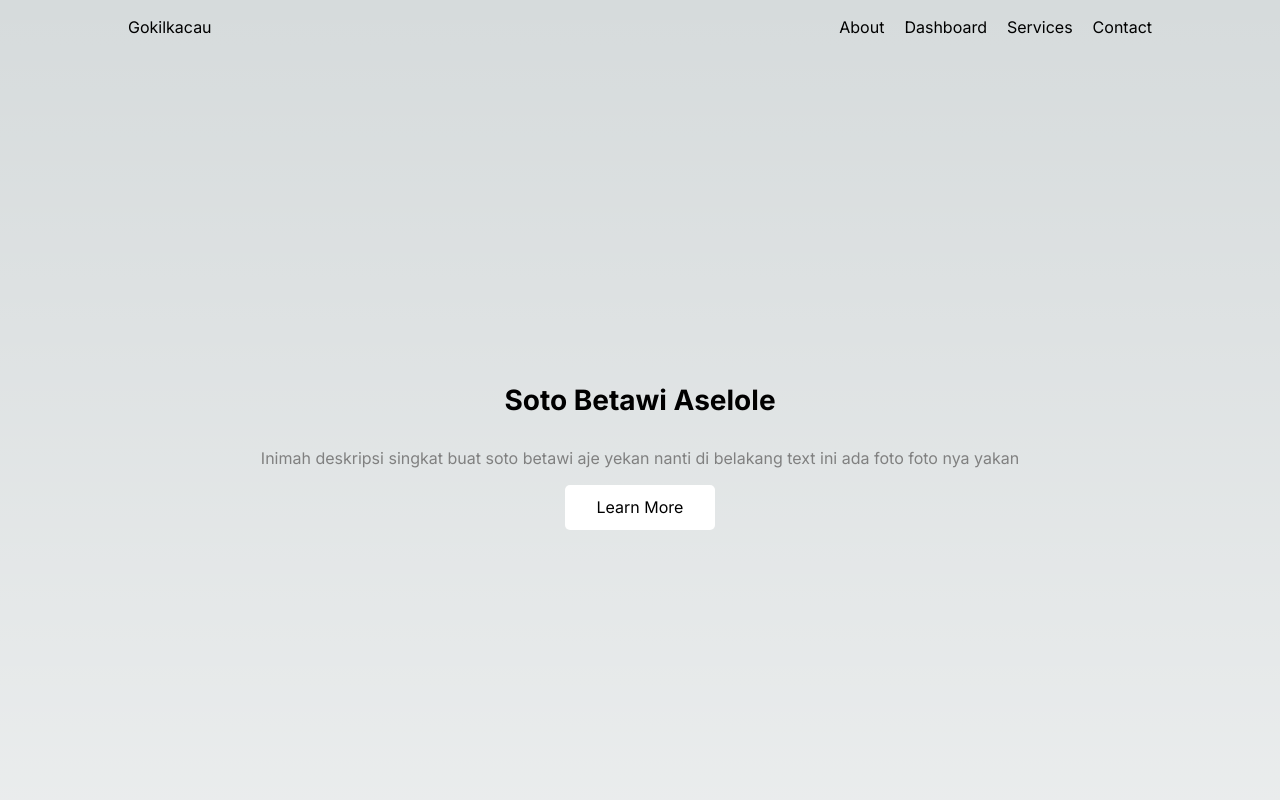
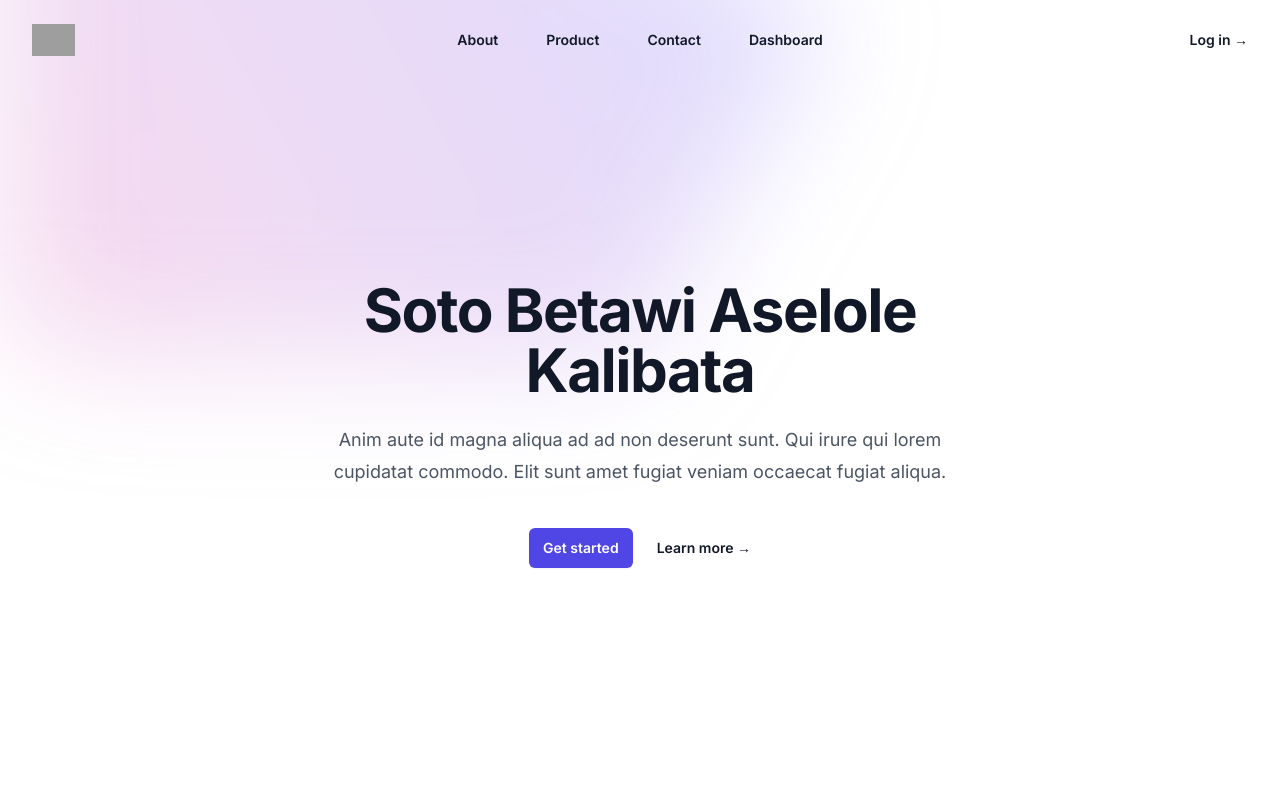
Before and after one commit to akhdanrgya/project-liburan2023, a Next.js app: page / in a window 1280 px wide. Shown: the top 800 px of the page. Built offline with nearby package versions, Linux system fonts and the light colour scheme; grey boxes are pictures that could not be loaded.

Commit message:
Update Hero Section

```diff
--- a/src/app/components/Navbar.tsx
+++ /dev/null
@@ -1,56 +0,0 @@
-"use client";
-import Link from "next/link";
-import { useState, useEffect } from "react";
-
-const Navbar = () => {
-  const [header, setHeader] = useState(false);
-
-  const scrollHeader = () => {
-    if (window.scrollY >= 20) {
-      setHeader(true);
-    } else {
-      setHeader(false);
-    }
-  };
-
-  useEffect(() => {
-    window.addEventListener("scroll", scrollHeader);
-
-    return () => {
-      window.addEventListener("scroll", scrollHeader);
-    };
-  }, []);
-  return (
-    <div className={header ? "fixed w-[100%] bg-[white] text-[black]" : "bg-[transparent]"}>
-      <div className="header flex w-[80%] justify-between m-auto py-[15px]">
-        <div className="logo">
-          <Link href="/">Gokilkacau</Link>
-        </div>
-
-        <div className="menu">
-          <nav>
-            <ul className="flex gap-[20px]">
-              <li>
-                <Link href="">About</Link>
-              </li>
-
-              <li>
-                <Link href="/dashboard">Dashboard</Link>
-              </li>
-
-              <li>
-                <Link href="">Services</Link>
-              </li>
-
-              <li>
-                <Link href="">Contact</Link>
-              </li>
-            </ul>
-          </nav>
-        </div>
-      </div>
-    </div>
-  );
-};
-
-export default Navbar;
--- a/src/app/dashboard/page.tsx
+++ b/src/app/dashboard/page.tsx
@@ -1,9 +1,10 @@
-import Navbar from "../components/Navbar"
+import Navbar from "../../components/Navbar"
+import Nav from "@/components/Nav"
 
 const dashboard = () => {
     return(
         <div>
-            <Navbar/>
+            <Nav/>
             dashboard page
         </div>
     )
--- a/src/app/globals.css
+++ b/src/app/globals.css
@@ -1,27 +1,3 @@
 @tailwind base;
 @tailwind components;
 @tailwind utilities;
-
-:root {
-  --foreground-rgb: 0, 0, 0;
-  --background-start-rgb: 214, 219, 220;
-  --background-end-rgb: 255, 255, 255;
-}
-
-@media (prefers-color-scheme: dark) {
-  :root {
-    --foreground-rgb: 255, 255, 255;
-    --background-start-rgb: 0, 0, 0;
-    --background-end-rgb: 0, 0, 0;
-  }
-}
-
-body {
-  color: rgb(var(--foreground-rgb));
-  background: linear-gradient(
-      to bottom,
-      transparent,
-      rgb(var(--background-end-rgb))
-    )
-    rgb(var(--background-start-rgb));
-}
--- a/src/app/page.tsx
+++ b/src/app/page.tsx
@@ -1,25 +1,12 @@
-import Navbar from "./components/Navbar"
+
+import Hero from "@/components/Hero";
 
 const Home = () => {
   return (
-    <div className="header">
-      <Navbar />
-      <div className="h-[100vh] flex justify-center items-center flex-col text-center p-10">
-        <h2 className="text-[28px] font-bold mb-[25px]">
-          Soto Betawi Aselole
-        </h2>
-        <p className="text-[gray] mb-[15px]">
-          Inimah deskripsi singkat buat soto betawi aje yekan
-          nanti di belakang text ini ada foto foto nya yakan
-        </p>
-        <button className="bg-white w-[150px] h-[45px] rounded-[5px] text-[black]">
-          Learn More
-        </button>
-      </div>
+    <div>
+    <Hero/>
 
-      <div className="bg-[white] text-[black] p-10 h-screen">
-        <h1>Pokoknya mah ini buat catalog soto betawi njay</h1>
-      </div>
+
     </div>
   );
 };
--- /dev/null
+++ b/src/components/Footer.tsx
@@ -0,0 +1,9 @@
+const Footer = () => {
+    return(
+        <div>
+            Footer Section
+        </div>
+    )
+}
+
+export default Footer
--- /dev/null
+++ b/src/components/Hero.tsx
@@ -0,0 +1,29 @@
+import Link from "next/link"
+import Nav from "./Nav"
+
+const Hero = () => {
+    return (
+<div className="bg-white">
+  <header className="absolute inset-x-0 top-0 z-50">
+        <Nav/>
+  </header>
+  <div className="relative isolate px-6 pt-14 lg:px-8">
+    <div className="absolute inset-x-0 -top-40 -z-10 transform-gpu overflow-hidden blur-3xl sm:-top-80" aria-hidden="true">
+      <div className="relative left-[calc(50%-11rem)] aspect-[1155/678] w-[36.125rem] -translate-x-1/2 rotate-[30deg] bg-gradient-to-tr from-[#ff80b5] to-[#9089fc] opacity-30 sm:left-[calc(50%-30rem)] sm:w-[72.1875rem]"></div>
+    </div>
+    <div className="mx-auto max-w-2xl py-32 sm:py-48 lg:py-56">
+      <div className="text-center">
+        <h1 className="text-4xl font-bold tracking-tight text-gray-900 sm:text-6xl">Soto Betawi Aselole Kalibata</h1>
+        <p className="mt-6 text-lg leading-8 text-gray-600">Anim aute id magna aliqua ad ad non deserunt sunt. Qui irure qui lorem cupidatat commodo. Elit sunt amet fugiat veniam occaecat fugiat aliqua.</p>
+        <div className="mt-10 flex items-center justify-center gap-x-6">
+          <Link href="#" className="rounded-md bg-indigo-600 px-3.5 py-2.5 text-sm font-semibold text-white shadow-sm hover:bg-indigo-500 focus-visible:outline focus-visible:outline-2 focus-visible:outline-offset-2 focus-visible:outline-indigo-600">Get started</Link>
+          <Link href="#" className="text-sm font-semibold leading-6 text-gray-900">Learn more <span aria-hidden="true">→</span></Link>
+        </div>
+      </div>
+    </div>
+  </div>
+</div>
+    )
+}
+
+export default Hero
--- /dev/null
+++ b/src/components/Nav.tsx
@@ -0,0 +1,54 @@
+'use client'
+import Link from "next/link"
+import { useState, useEffect } from "react"
+
+const Nav = () => {
+  const [navbar, setNavbar] = useState(false)
+
+  const scrollHandler = () => {
+    if (window.scrollY >= 20) {
+      setNavbar(true)
+    }else {
+      setNavbar(false)
+    }
+  }
+
+  useEffect(() => {
+    window.addEventListener('scroll', scrollHandler)
+
+    return () => {
+      window.addEventListener('scroll',scrollHandler)
+    }
+  }, [])
+
+
+    return (
+<nav className={ navbar ? "fixed w-[100%] flex bg-white items-center justify-between p-6 lg:px-8" :"flex items-center justify-between p-6 lg:px-8"} aria-label="Global">
+      <div className="flex lg:flex-1">
+        <a href="#" className="-m-1.5 p-1.5">
+          <span className="sr-only">Your Company</span>
+          <img className="h-8 w-auto" src="https://tailwindui.com/img/logos/mark.svg?color=indigo&shade=600" alt=""/>
+        </a>
+      </div>
+      <div className="flex lg:hidden">
+        <button type="button" className="-m-2.5 inline-flex items-center justify-center rounded-md p-2.5 text-gray-700">
+          <span className="sr-only">Open main menu</span>
+          <svg className="h-6 w-6" fill="none" viewBox="0 0 24 24" stroke-width="1.5" stroke="currentColor" aria-hidden="true">
+            <path stroke-linecap="round" stroke-linejoin="round" d="M3.75 6.75h16.5M3.75 12h16.5m-16.5 5.25h16.5" />
+          </svg>
+        </button>
+      </div>
+      <div className="hidden lg:flex lg:gap-x-12">
+        <Link href="#" className="text-sm font-semibold leading-6 text-gray-900">About</Link>
+        <Link href="#" className="text-sm font-semibold leading-6 text-gray-900">Product</Link>
+        <Link href="#" className="text-sm font-semibold leading-6 text-gray-900">Contact</Link>
+        <Link href="/dashboard" className="text-sm font-semibold leading-6 text-gray-900">Dashboard</Link>
+      </div>
+      <div className="hidden lg:flex lg:flex-1 lg:justify-end">
+        <Link href="/onboarding/sign-in" className="text-sm font-semibold leading-6 text-gray-900">Log in <span aria-hidden="true">&rarr;</span></Link>
+      </div>
+    </nav>
+    )
+}
+
+export default Nav
```
